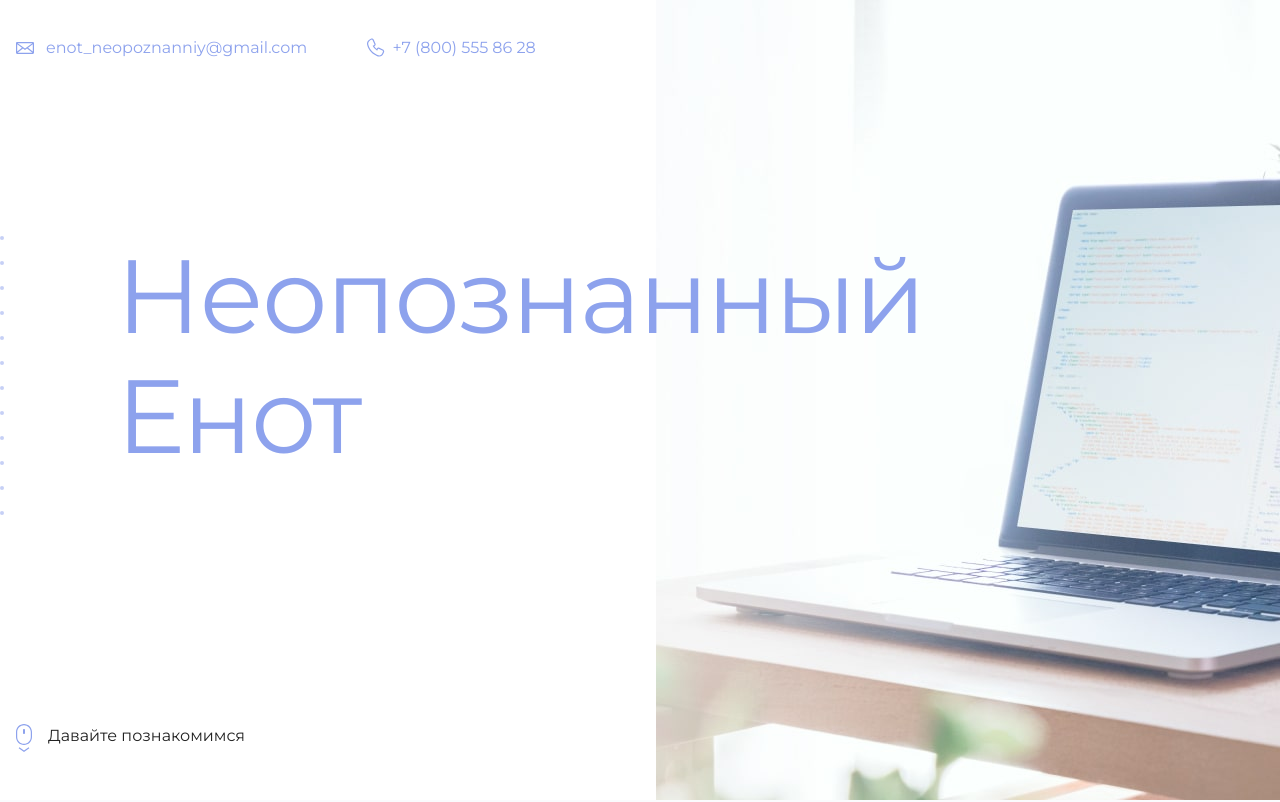
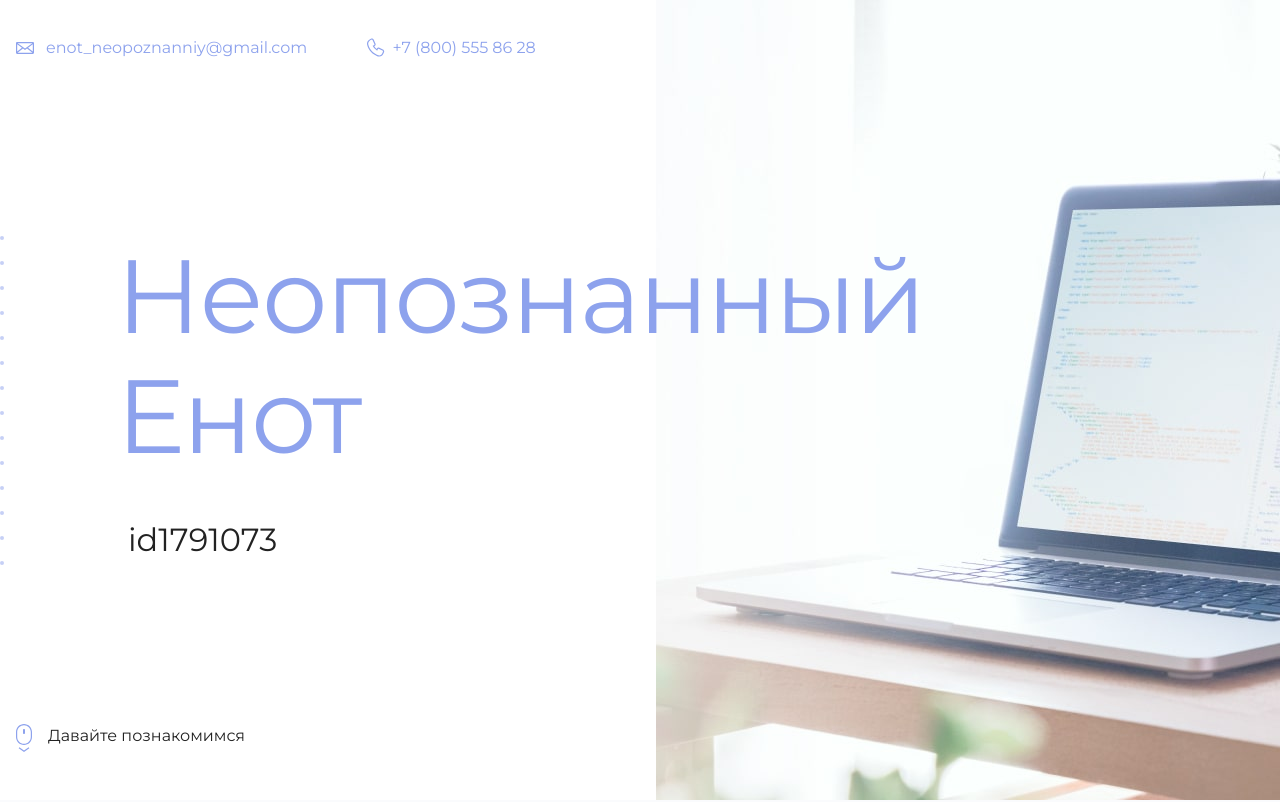
Before and after one commit to festProbe/html_academy_Git_lesson, a plain HTML site: page index.html in a window 1280 px wide. Shown: the top 802 px of the page. Drawn offline with Linux system fonts and the light colour scheme.

Commit message:
Update index.html

```diff
--- a/index.html
+++ b/index.html
@@ -19,7 +19,7 @@
       <section class="hero-image">
         <div class="container">
           <h1 class="heading">Неопознанный Енот</h1>
-          <p><!-- Тут ваш id на сайте Академии --></p>
+          <p>id1791073</p>
         </div>
       </section>
 
```
